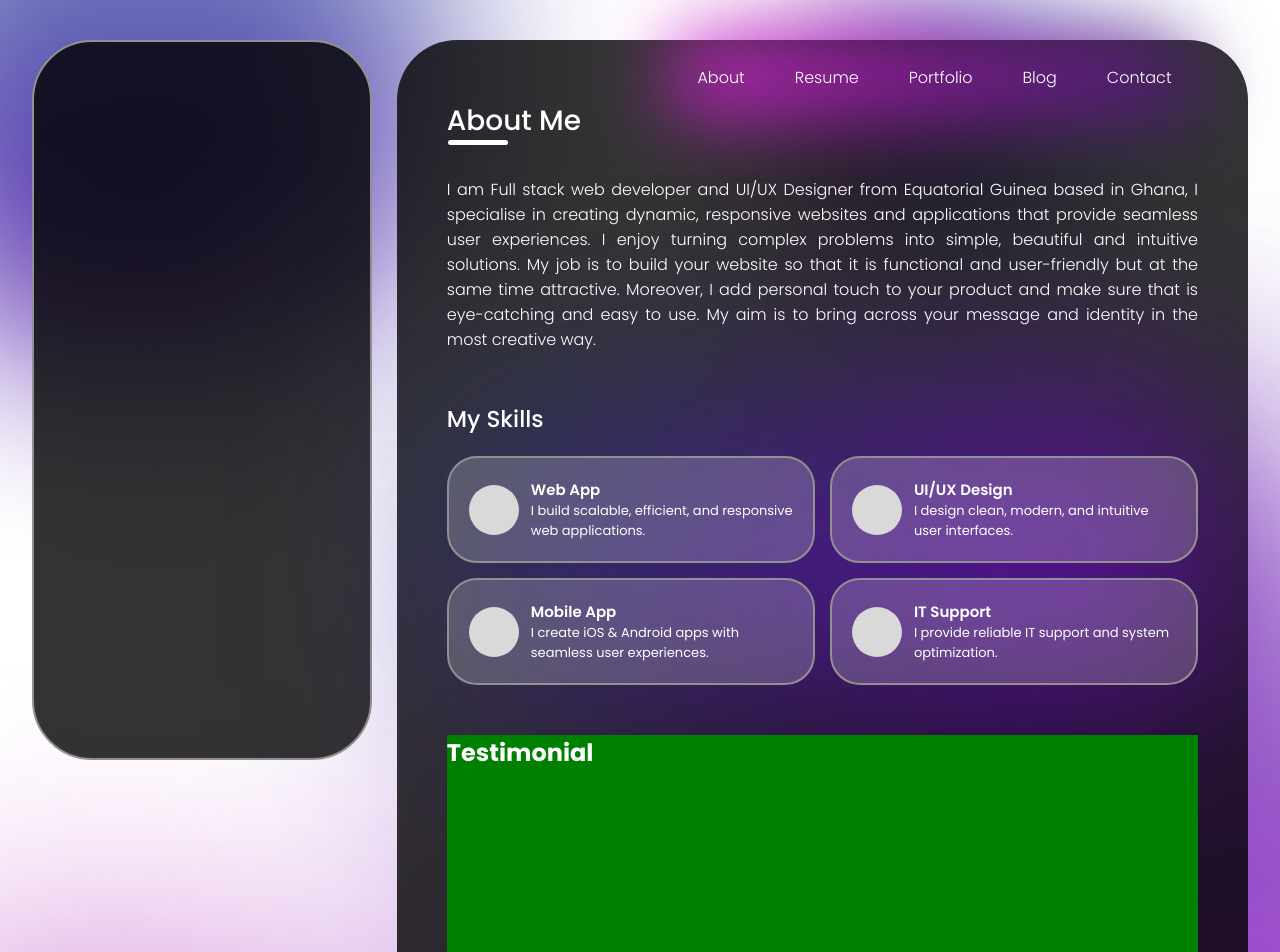
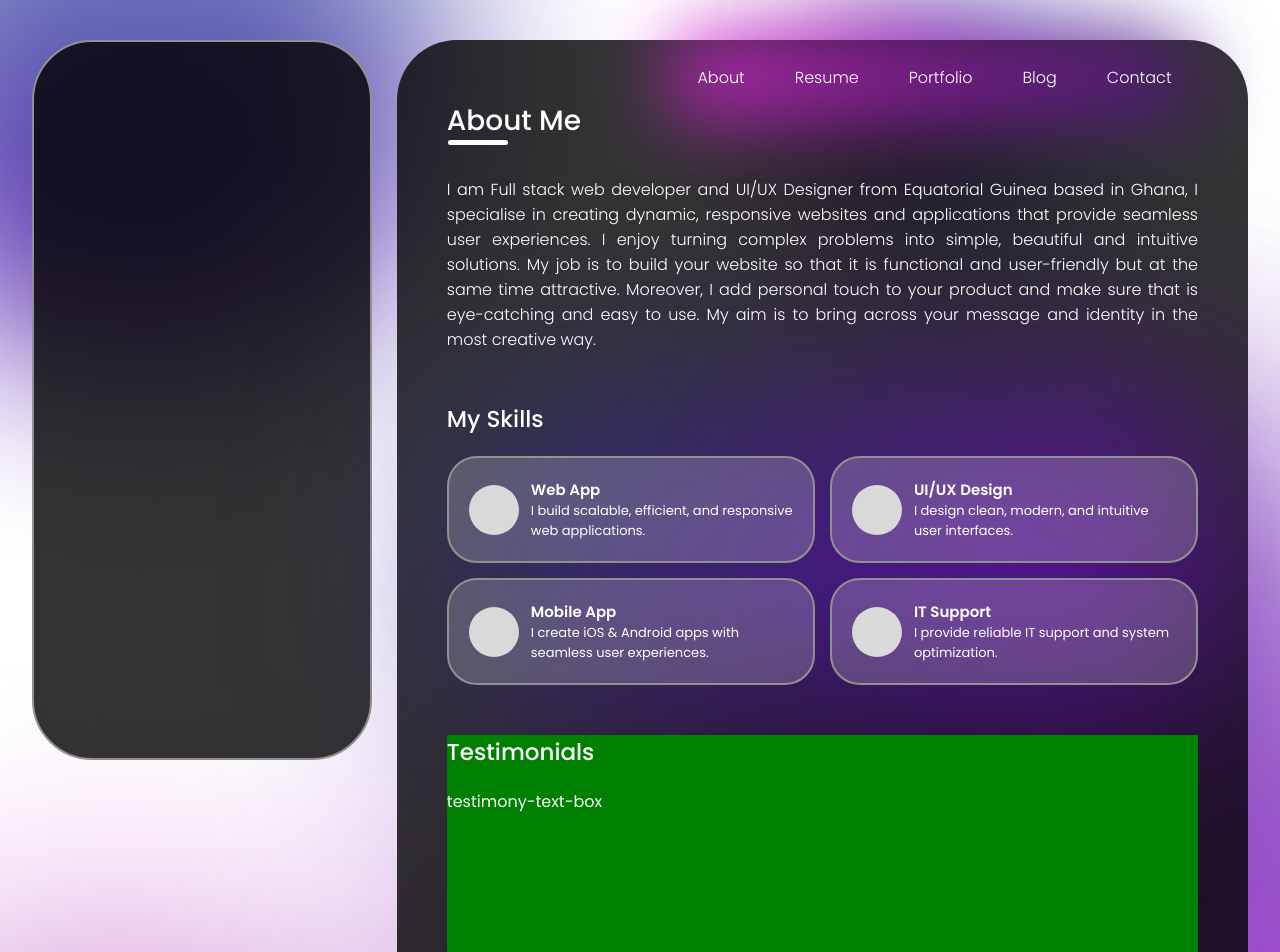
Before and after one commit to NapiTech-dev/my-portfolio, a React (Vite) app: page / in a window 1280 px wide. Shown: the top 952 px of the page. Built offline with nearby package versions, Linux system fonts and the light colour scheme.

Commit message:
still styling testimonials box

```diff
--- a/src/components/TestimonialSection.jsx
+++ b/src/components/TestimonialSection.jsx
@@ -3,8 +3,14 @@ import "../styles/TestimonialSection.css";
 
 const TestimonialSection = () => {
   return (
-    <div className="Testimonial-section">
-      <h2>Testimonial</h2>
+    <div className="testimonial-section">
+      <h2 className="testmony-title">Testimonials</h2>
+      <div className="testimonies-box">
+        <div className="testimony-box">
+            <div className="tesimony-image-box"></div>
+            <div className=""></div>testimony-text-box
+        </div>
+      </div>
     </div>
   );
 };
--- a/src/styles/TestimonialSection.css
+++ b/src/styles/TestimonialSection.css
@@ -1,7 +1,19 @@
-.Testimonial-section {
-    margin-top: 50px;
-    background-color: green;
-    color: white;
-    position: relative;
-    height: 35vh;
+.testimonial-section {
+  margin-top: 50px;
+  background-color: green;
+  color: white;
+  position: relative;
+  height: 35vh;
 }
+
+.testmony-title {
+  font-size: 23px;
+  font-weight: 500;
+}
+
+.testimonies-box {
+  margin-top: 20px;
+  display: grid;
+  grid-template-columns: repeat(2, 1fr);
+  gap: 15px;
+}
```
